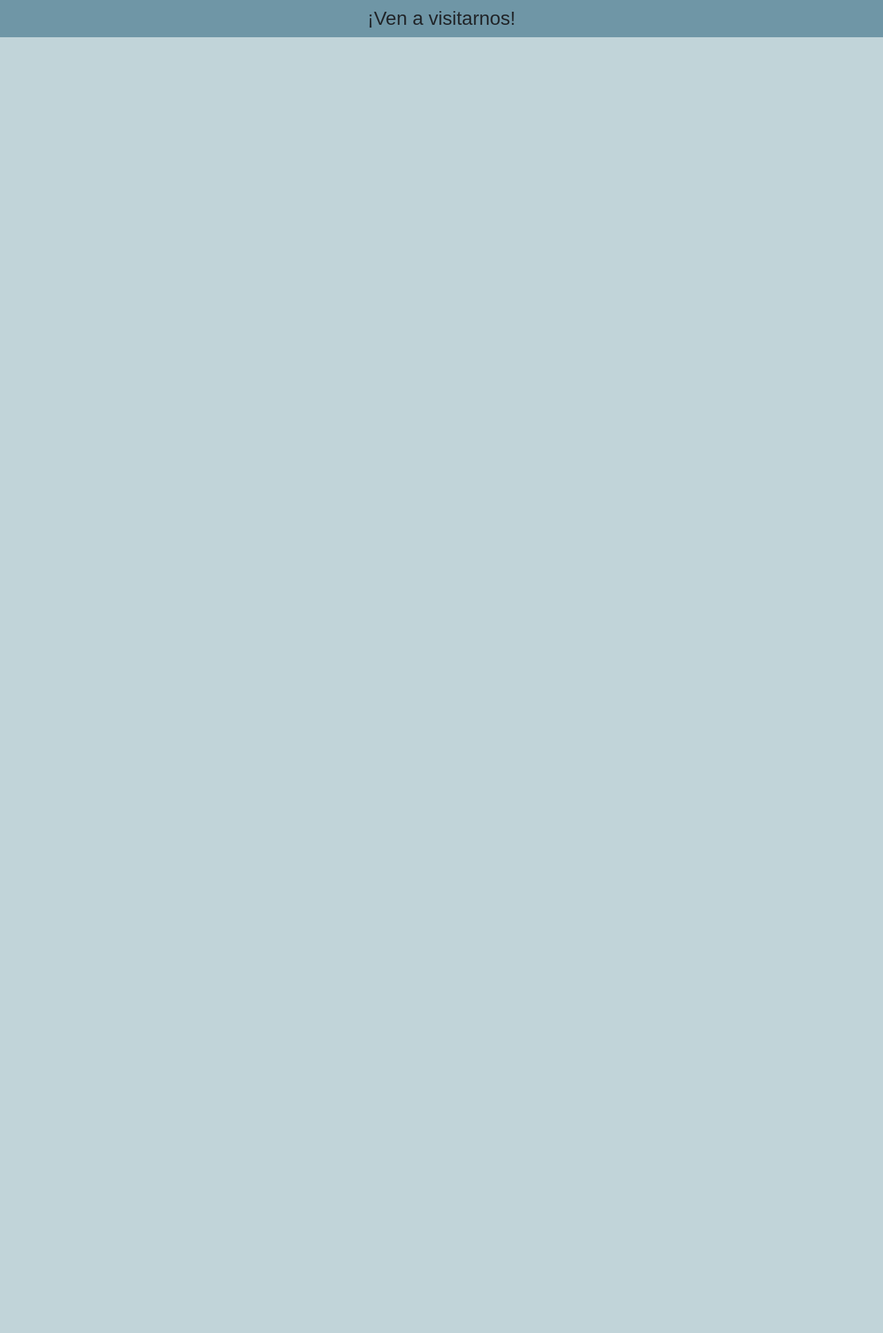
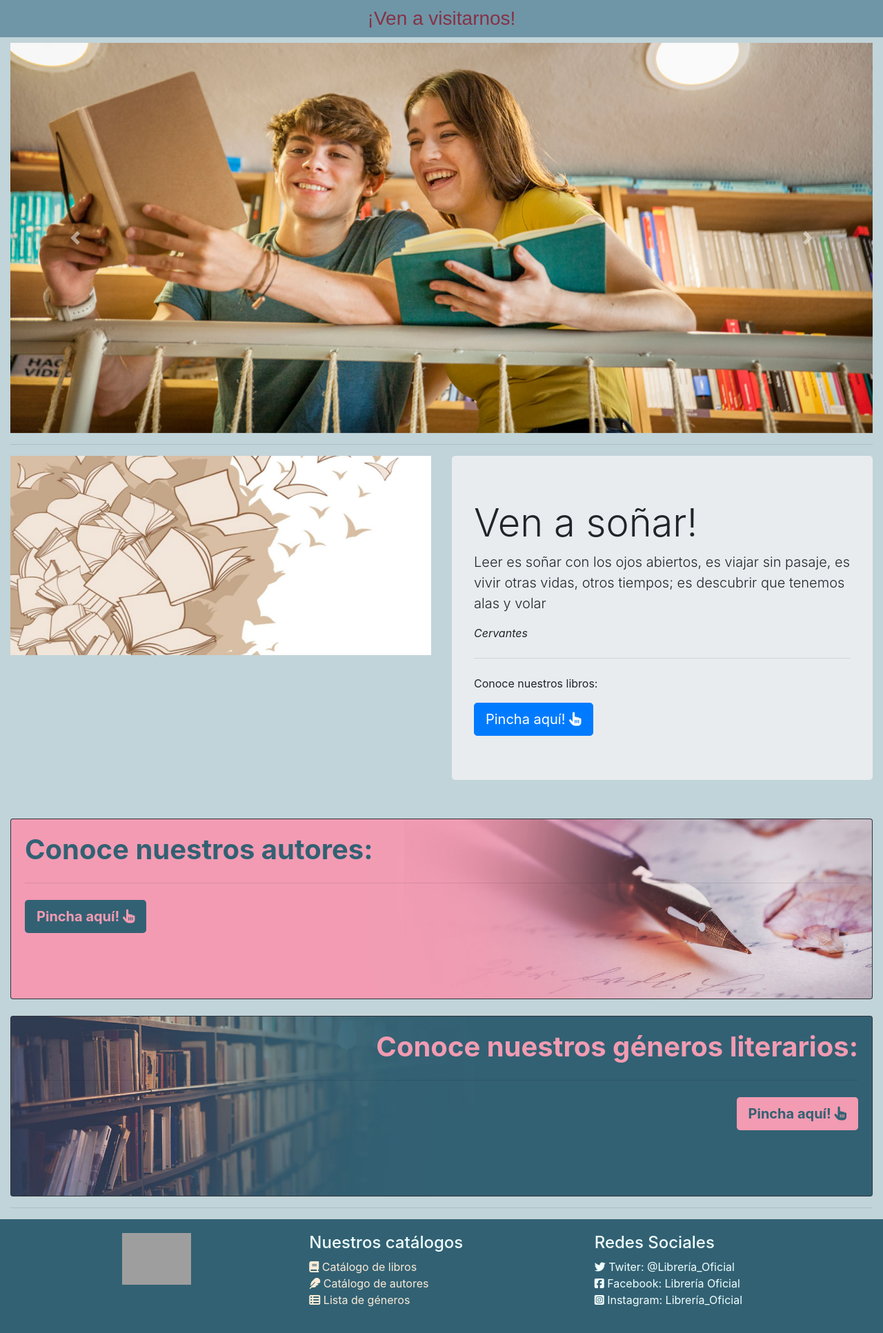
Before and after one commit to KatyMiyu/Examen_web, a Django app: page /index in a window 1280 px wide. Shown: the part 56-1989 px from the top of the page at 69% size. Before the commit the page ends 110 px from the top, so only its background shows below. Run offline with Django 4.2, Linux system fonts and the light colour scheme; data comes from the database, SQL or seed files in the repository; both versions use the stored data as it was after the commit; some libraries are stand-ins or nearby versions; some web fonts are replaced; grey boxes are pictures that could not be loaded.

Commit message:
Creación de HTML index, autores, libro y categoría. Creacion de modelos Navbar y Autores

```diff
--- a/libro/models.py
+++ b/libro/models.py
@@ -8,3 +8,10 @@ class Navbar(models.Model):
     url_nav = models.CharField(max_length=100, blank=False, null=False)
     def __str__(self):
 	    return str(self.nom_nav)
+
+class Autores(models.Model):
+    id_autor = models.AutoField(db_column="idAutor",primary_key=True)
+    nom_autor = models.CharField(max_length=50, blank=False, null=False)
+    nacionalidad_autor = models.CharField(max_length=100, blank=False, null=False)
+    def __str__(self):
+         return str(self.nom_autor)
--- a/libro/static/libro/css/style.css
+++ b/libro/static/libro/css/style.css
@@ -26,7 +26,11 @@ body{
 
 h3{
     font-family: 'swap', sans-serif;
+    color: #853248;
     padding-top: 10px;
     padding-bottom: 10px;
     text-align: center;
 }
+a{
+    color: antiquewhite;
+}
--- a/libro/templates/libro/index.html
+++ b/libro/templates/libro/index.html
@@ -15,7 +15,7 @@
 
     <!--Navbar-->
     <nav class="navbar navbar-expand-lg navbar-light bg-pink">
-        <a class="navbar-brand" href="#"><i class="fa-solid fa-house"></i></a>
+        <a class="navbar-brand" href="{% url 'index' %}"><i class="fa-solid fa-house"></i></a>
         <button class="navbar-toggler" type="button" data-toggle="collapse" data-target="#navbarNav" aria-controls="navbarNav" aria-expanded="false" aria-label="Toggle navigation">
           <span class="navbar-toggler-icon"></span>
         </button>
@@ -36,9 +36,109 @@
       <div class="container-fluid">
         <div class="row">
           <div class="col-lg-12">
-
+            <!--Carousel-->
+            <div id="carouselExampleControls" class="carousel slide" data-ride="carousel">
+              <div class="carousel-inner">
+                <div class="carousel-item active">
+                  <img src="{% static 'libro/images/01.jpg' %}" class="d-block w-100" alt="...">
+                </div>
+                <div class="carousel-item">
+                  <img src="{% static 'libro/images/02.jpg' %}" class="d-block w-100" alt="...">
+                </div>
+                <div class="carousel-item">
+                  <img src="{% static 'libro/images/03.jpg' %}" class="d-block w-100" alt="...">
+                </div>
+              </div>
+               <button class="carousel-control-prev" type="button" data-target="#carouselExampleControls" data-slide="prev">
+                  <span class="carousel-control-prev-icon" aria-hidden="true"></span>
+                  <span class="sr-only">Previous</span>
+                </button>
+                <button class="carousel-control-next" type="button" data-target="#carouselExampleControls" data-slide="next">
+                  <span class="carousel-control-next-icon" aria-hidden="true"></span>
+                  <span class="sr-only">Next</span>
+                </button>
+            </div>
           </div>
         </div>
+        <hr>
+        <div class="row">
+          <div class="col-lg-6">
+            <img src="{% static 'libro/images/04.jpg' %}" alt="" class="img-fluid">
+          </div>
+          <div class="col-lg-6">
+            <!--Jumbotron-->
+            <div class="jumbotron">
+              <h1 class="display-4">Ven a soñar!</h1>
+              <p class="lead">Leer es soñar con los ojos abiertos, es viajar sin pasaje, es vivir otras vidas, otros tiempos; es descubrir que tenemos alas y volar</p>
+              <span>
+                <p> <i>Cervantes</i> </p>
+              </span>
+              <hr class="my-4">
+              <p>Conoce nuestros libros:</p>
+              <a class="btn btn-primary btn-lg" href="{% url 'libros' %}" role="button">Pincha aquí! <i class="fa-solid fa-hand-pointer"></i></a>
+            </div>
+          </div>
+        </div>
+        <br>
+        <div class="row">
+          <div class="col-lg-12">
+            <!--Card-->
+            <div class="card bg-dark text-white">
+              <img src="{% static 'libro/images/05.jpg' %}" class="card-img" alt="...">
+              <div class="card-img-overlay">
+                <h1 class="display-6" style="color: #326173;"> <strong>Conoce nuestros autores:</strong></h1>
+                <hr class="my-4">
+                <a class="btn btn-lg" style="background-color: #326173; color: #F29BB2;" href="{% url 'autores' %}" role="button"><strong>Pincha aquí! </strong><i class="fa-solid fa-hand-pointer"></i></a>
+              </div>
+            </div>
+          </div>
+        </div>
+        <br>
+        <div class="row">
+          <div class="col-lg-12">
+            <!--Card-->
+            <div class="card bg-dark text-white">
+              <img src="{% static 'libro/images/06.jpg' %}" class="card-img" alt="...">
+              <div class="card-img-overlay text-right">
+                <h1 class="display-6" style="color: #F29BB2;"> <strong>Conoce nuestros géneros literarios:</strong></h1>
+                <hr class="my-4">
+                <a class="btn btn-lg" style="background-color: #F29BB2; color: #326173;" href="{% url 'categorias' %}" role="button"><strong>Pincha aquí! </strong><i class="fa-solid fa-hand-pointer"></i></a>
+              </div>
+            </div>
+          </div>
+
+        </div>
+
+        <hr>
+
+
+        <!--Información-->
+        <div class="row" style="background-color: #326173; padding: 20px;">
+          <div class="col-lg-4 text-center">
+            <img src="https://cdn-icons-png.freepik.com/512/5432/5432699.png" alt="" width="100px" >
+          </div>
+
+          <div class="col-lg-4">
+            <h4 style="color: azure;">Nuestros catálogos</h4>
+            <ul class="list-unstyled" style="color: azure;">
+              <li><a href="{% url 'libros' %}"><i class="fa-solid fa-book"></i> Catálogo de libros</a></li>
+              <li><a href="{% url 'autores' %}"><i class="fa-solid fa-feather"></i> Catálogo de autores</a></li>
+              <li><a href="{% url 'categorias' %}"><i class="fa-solid fa-table-list"></i></i> Lista de géneros</a></li>
+            </ul>
+          </div>
+
+          <div class="col-lg-4">
+            <h4 style="color: azure;">Redes Sociales</h4>
+            <ul class="list-unstyled" style="color: azure;">
+              <li><i class="fa-brands fa-twitter"></i> Twiter: @Librería_Oficial</li>
+              <li><i class="fa-brands fa-square-facebook"></i> Facebook: Librería Oficial</li>
+              <li><i class="fa-brands fa-square-instagram"></i> Instagram: Librería_Oficial </li>
+            </ul>
+          </div>
+
+        </div>
+
+
       </div>
 
 
@@ -47,8 +147,9 @@
 
 
 
+
     <!--Bootstrap-->
-    <!-- <script src="https://cdn.jsdelivr.net/npm/jquery@3.5.1/dist/jquery.slim.min.js" integrity="sha384-DfXdz2htPH0lsSSs5nCTpuj/zy4C+OGpamoFVy38MVBnE+IbbVYUew+OrCXaRkfj" crossorigin="anonymous"></script> -->
+    <script src="https://cdn.jsdelivr.net/npm/jquery@3.5.1/dist/jquery.slim.min.js" integrity="sha384-DfXdz2htPH0lsSSs5nCTpuj/zy4C+OGpamoFVy38MVBnE+IbbVYUew+OrCXaRkfj" crossorigin="anonymous"></script>
     <script src="https://cdn.jsdelivr.net/npm/bootstrap@4.6.2/dist/js/bootstrap.bundle.min.js" integrity="sha384-Fy6S3B9q64WdZWQUiU+q4/2Lc9npb8tCaSX9FK7E8HnRr0Jz8D6OP9dO5Vg3Q9ct" crossorigin="anonymous"></script>
 
     <!--Jquery-->
```
Also changed, not shown: libro/templates/libro/autores.html (+126 -0 lines), libro/templates/libro/categorias.html (+126 -0 lines), libro/templates/libro/libros.html (+126 -0 lines), db.sqlite3, libro/migrations/0004_autores.py (added), libro/static/libro/images/01.jpg, libro/static/libro/images/02.jpg, libro/static/libro/images/03.jpg, libro/static/libro/images/04.jpg (added), libro/static/libro/images/05.jpg (added), libro/static/libro/images/06.jpg (added), libro/static/libro/images/07.jpg (added).
